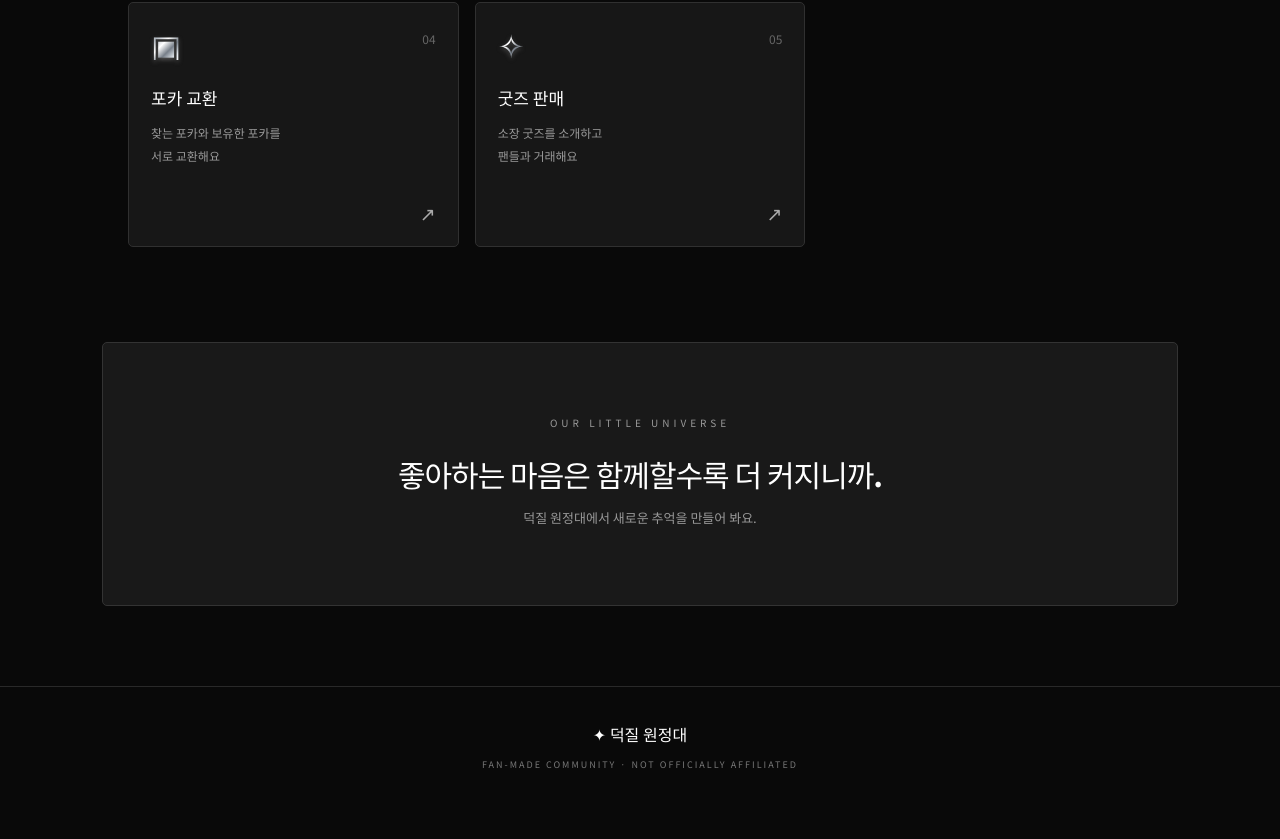
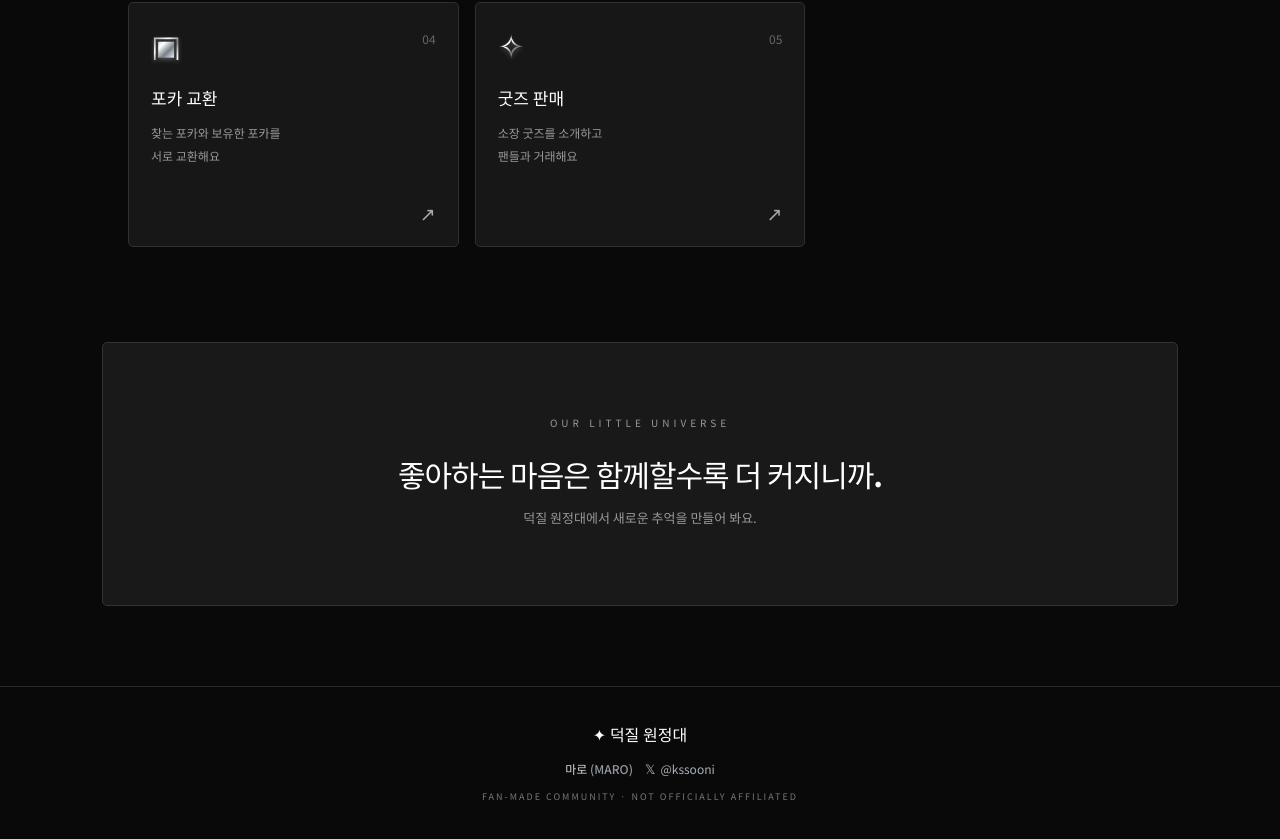
Before and after one commit to pugoni930112-coder/deokjil-expedition-app, a React (Vite) app: page / in a window 1280 px wide. Shown: the part 1203-2042 px from the top of the page. Before the commit the page ends 2018 px from the top, so only its background shows below. Built offline with nearby package versions, Linux system fonts and the light colour scheme; no server answers.

Commit message:
Add creator credit to footer

```diff
--- a/src/App.css
+++ b/src/App.css
@@ -342,11 +342,54 @@ button {
   font-weight: 700;
 }
 
+.footer-owner {
+  display: flex;
+  align-items: center;
+  justify-content: center;
+  gap: 12px;
+  margin-top: 13px;
+  color: #d5d8dc;
+  font-size: 12px;
+}
+
+.footer-owner strong {
+  font-weight: 700;
+}
+
+.footer-owner strong span {
+  color: #92989f;
+  font-size: inherit;
+  font-weight: 500;
+}
+
+.footer-owner a {
+  display: inline-flex;
+  align-items: center;
+  gap: 5px;
+  color: #aab0b7;
+  transition: color 0.2s;
+}
+
+.footer-owner a:hover {
+  color: #ffffff;
+}
+
+.footer-owner a span {
+  font-size: 13px;
+}
+
 .footer p {
   margin-top: 12px;
   color: #777777;
   font-size: 9px;
   letter-spacing: 2px;
+}
+
+@media (max-width: 420px) {
+  .footer-owner {
+    flex-wrap: wrap;
+    gap: 6px 10px;
+  }
 }
 
 /* TABLET */
--- a/src/App.tsx
+++ b/src/App.tsx
@@ -182,6 +182,12 @@ function App() {
         {/* FOOTER */}
         <footer className="footer">
           <span>✦ 덕질 원정대</span>
+          <div className="footer-owner">
+            <strong>마로 <span>(MARO)</span></strong>
+            <a href="https://twitter.com/kssooni" target="_blank" rel="noreferrer" aria-label="마로의 트위터 프로필 @kssooni">
+              <span aria-hidden="true">𝕏</span> @kssooni
+            </a>
+          </div>
           <p>FAN-MADE COMMUNITY · NOT OFFICIALLY AFFILIATED</p>
         </footer>
 
```
